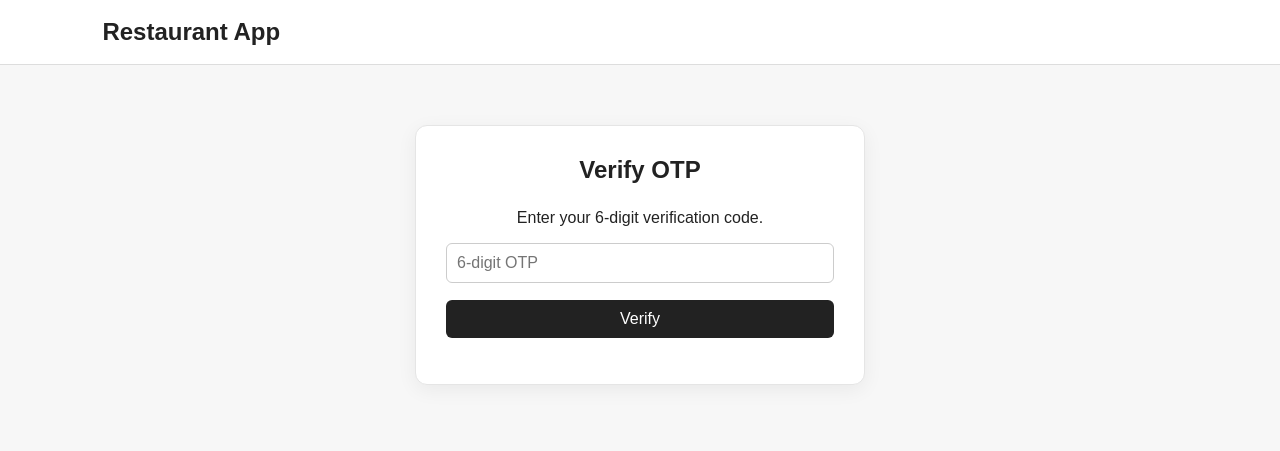
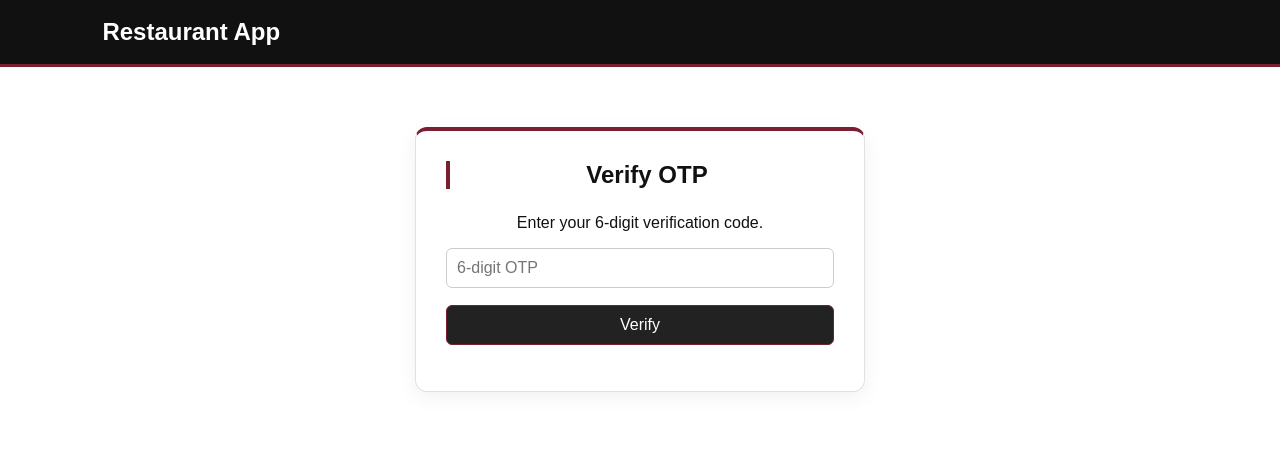
Before and after one commit to alaaahmadd182-lab/restaurant-app-Alaaa, a PHP site: page /otp.html in a window 1280 px wide. Shown: the top 451 px of the page. Run offline with PHP 8.4, Linux system fonts and the light colour scheme.

Commit message:
style: add burgundy accent theme

```diff
--- a/frontend/css/style.css
+++ b/frontend/css/style.css
@@ -505,3 +505,232 @@ header nav a:hover {
     background: #222;
     color: white;
 }
+/* =========================================
+   FINAL COLOR THEME
+   Black + White + Burgundy
+   ========================================= */
+
+:root {
+    --burgundy: #7A1F32;
+    --burgundy-dark: #581624;
+    --burgundy-light: #F7EEF0;
+
+    --black: #111111;
+    --dark-gray: #2B2B2B;
+    --gray: #6B6B6B;
+    --light-gray: #F5F5F5;
+    --border-gray: #E1E1E1;
+    --white: #FFFFFF;
+}
+
+/* ---------- Page ---------- */
+
+body {
+    background-color: var(--white);
+    color: var(--black);
+}
+
+/* ---------- Header / Navigation ---------- */
+
+header {
+    background-color: var(--black);
+    color: var(--white);
+    border-bottom: 3px solid var(--burgundy);
+}
+
+header h1,
+header h2,
+header a {
+    color: var(--white);
+}
+
+header a:hover {
+    color: #E8BFC8;
+}
+
+/* ---------- Headings ---------- */
+
+h1,
+h2,
+h3 {
+    color: var(--black);
+}
+
+/* Small burgundy accent on section headings */
+main h2 {
+    border-left: 4px solid var(--burgundy);
+    padding-left: 10px;
+}
+
+/* ---------- Main Buttons ---------- */
+
+button,
+.button,
+input[type="submit"] {
+    background-color: var(--burgundy);
+    color: var(--white);
+    border: 1px solid var(--burgundy);
+}
+
+button:hover,
+.button:hover,
+input[type="submit"]:hover {
+    background-color: var(--burgundy-dark);
+    border-color: var(--burgundy-dark);
+}
+
+/* ---------- Links ---------- */
+
+a {
+    color: var(--burgundy);
+}
+
+a:hover {
+    color: var(--burgundy-dark);
+}
+
+/* ---------- Inputs ---------- */
+
+input,
+select,
+textarea {
+    background-color: var(--white);
+    color: var(--black);
+    border: 1px solid #CCCCCC;
+}
+
+input:focus,
+select:focus,
+textarea:focus {
+    border-color: var(--burgundy);
+    outline: none;
+    box-shadow: 0 0 0 2px rgba(122, 31, 50, 0.12);
+}
+
+/* ---------- Restaurant Cards ---------- */
+
+.restaurant-card {
+    background-color: var(--white);
+    border: 1px solid var(--border-gray);
+    border-top: 3px solid var(--burgundy);
+}
+
+.restaurant-card h3 {
+    color: var(--black);
+}
+
+.restaurant-card p {
+    color: var(--gray);
+}
+
+.restaurant-card a {
+    background-color: var(--black);
+    color: var(--white);
+}
+
+.restaurant-card a:hover {
+    background-color: var(--burgundy);
+}
+
+/* ---------- Menu / Menu Item Cards ---------- */
+
+.menu,
+.menu-card,
+.menu-item {
+    background-color: var(--white);
+    border: 1px solid var(--border-gray);
+}
+
+.menu-item {
+    border-left: 3px solid var(--burgundy);
+}
+
+/* ---------- Admin Dashboard ---------- */
+
+.admin-section {
+    background-color: var(--white);
+    border: 1px solid var(--border-gray);
+}
+
+.admin-section h2 {
+    border-left: 4px solid var(--burgundy);
+}
+
+/* Admin action buttons */
+
+.edit-button,
+button.edit {
+    background-color: var(--black);
+    border-color: var(--black);
+    color: var(--white);
+}
+
+.edit-button:hover,
+button.edit:hover {
+    background-color: var(--burgundy);
+    border-color: var(--burgundy);
+}
+
+/* Delete remains visually clear without bright red */
+
+.delete-button,
+button.delete {
+    background-color: var(--white);
+    color: var(--burgundy);
+    border: 1px solid var(--burgundy);
+}
+
+.delete-button:hover,
+button.delete:hover {
+    background-color: var(--burgundy);
+    color: var(--white);
+}
+
+/* ---------- Authentication Pages ---------- */
+
+.auth-container,
+.auth-card {
+    background-color: var(--white);
+    border: 1px solid var(--border-gray);
+    border-top: 4px solid var(--burgundy);
+}
+
+/* ---------- Messages ---------- */
+
+#message {
+    color: var(--burgundy);
+}
+
+/* ---------- Pagination ---------- */
+
+#pagination button {
+    background-color: var(--white);
+    color: var(--black);
+    border: 1px solid var(--black);
+}
+
+#pagination button:hover {
+    background-color: var(--burgundy);
+    color: var(--white);
+    border-color: var(--burgundy);
+}
+
+#pagination button:disabled {
+    background-color: var(--light-gray);
+    color: #999999;
+    border-color: #DDDDDD;
+}
+
+/* ---------- Horizontal accents ---------- */
+
+hr {
+    border: 0;
+    border-top: 1px solid var(--border-gray);
+}
+
+/* ---------- Selection ---------- */
+
+::selection {
+    background-color: var(--burgundy);
+    color: var(--white);
+}
```
